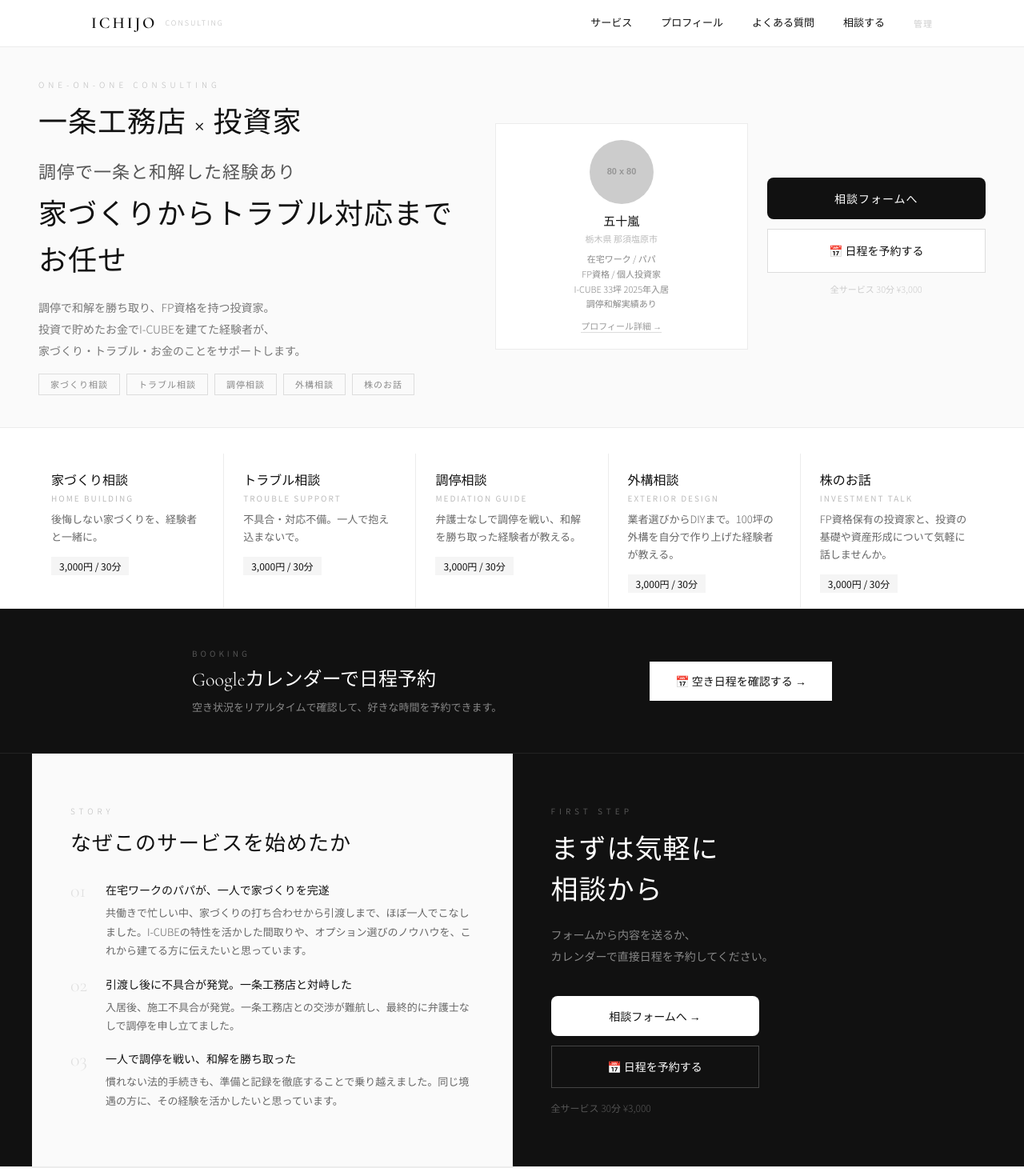
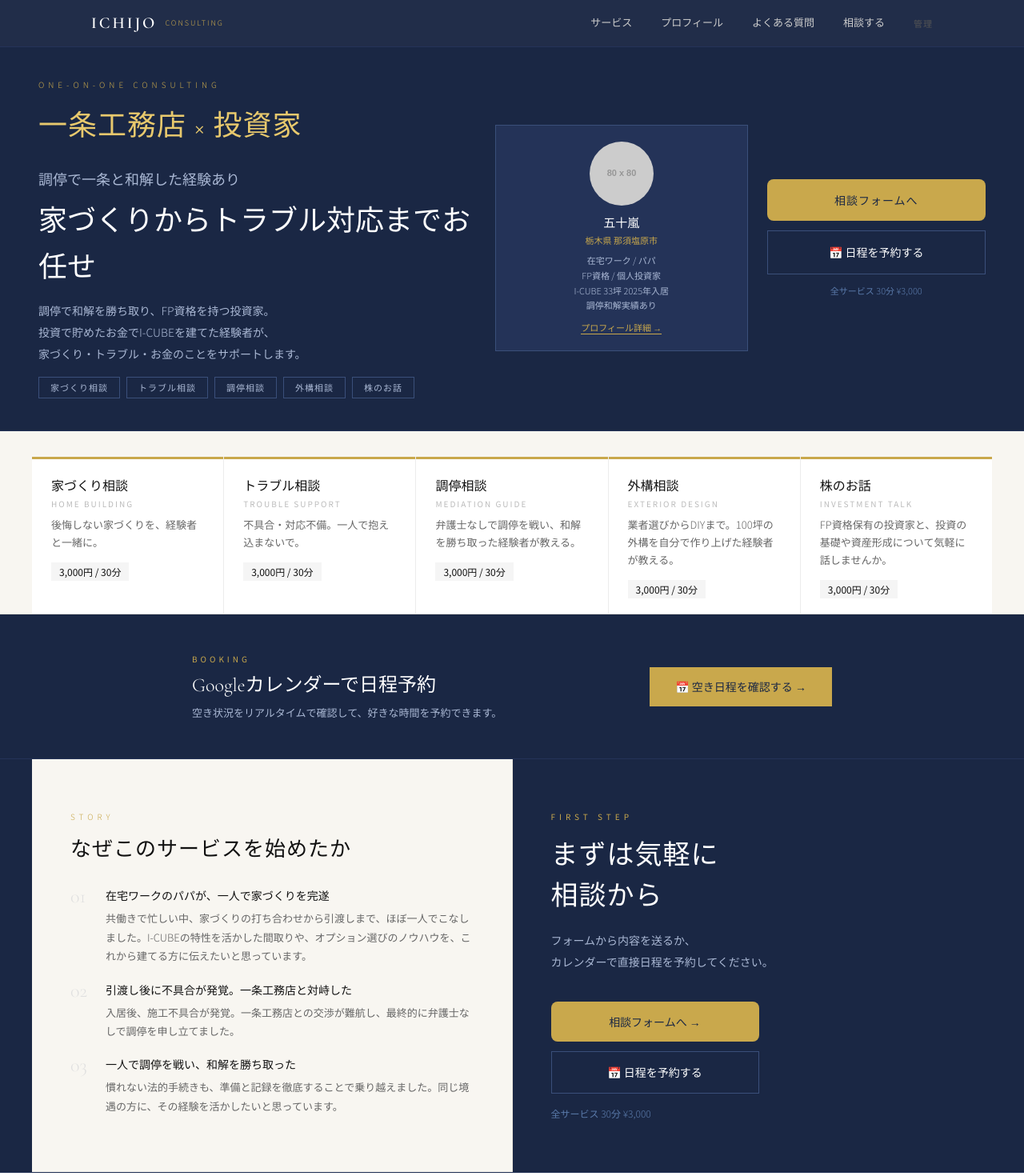
Before and after one commit to tradehant1-cloud/ichijo-consul, a React (Vite) app: page / in a window 1280 px wide. Shown: the top 1470 px of the page at 80% size. Built offline with nearby package versions, Linux system fonts and the light colour scheme.

Commit message:
navy gold theme

```diff
--- a/src/App.jsx
+++ b/src/App.jsx
@@ -142,22 +142,28 @@
     @import url('https://fonts.googleapis.com/css2?family=Cormorant+Garamond:wght@300;400;600&family=Noto+Sans+JP:wght@300;400;500&display=swap');
     * { box-sizing: border-box; margin: 0; padding: 0; }
     html, body { overflow-x: hidden; max-width: 100%; }
+    :root {
+      --navy: #1a2744;
+      --navy-light: #243358;
+      --gold: #c9a84c;
+      --gold-light: #e8c96d;
+      --off-white: #f8f6f1;
+    }
     .fade-in { animation: fadeIn 0.7s ease both; }
     @keyframes fadeIn { from { opacity: 0; transform: translateY(16px); } to { opacity: 1; transform: translateY(0); } }
     .svc-card { transition: all 0.3s ease; cursor: pointer; }
-    .svc-card:hover { background: #111 !important; color: #fff !important; transform: translateY(-3px); box-shadow: 0 8px 24px rgba(0,0,0,0.12); }
-    .svc-card:hover p, .svc-card:hover .svc-sub, .svc-card:hover .svc-point { color: #aaa !important; }
-    .svc-card:hover .svc-price-tag { background: #222 !important; color: #ccc !important; }
-    .svc-card:hover .svc-num { color: #444 !important; border-color: #333 !important; }
+    .svc-card:hover { background: var(--navy) !important; color: #fff !important; transform: translateY(-3px); box-shadow: 0 8px 24px rgba(26,39,68,0.15); }
+    .svc-card:hover p, .svc-card:hover .svc-sub { color: #aaa !important; }
+    .svc-card:hover .svc-price-tag { background: var(--navy-light) !important; color: var(--gold-light) !important; }
     .nav-link { transition: opacity 0.2s; cursor: pointer; }
     .nav-link:hover { opacity: 0.4; }
     .btn-main { transition: background 0.2s; }
-    .btn-main:hover { background: #333 !important; }
-    .btn-cal:hover { background: #f5f5f5 !important; }
-    .faq-item { border-bottom: 1px solid #ececec; }
-    .case-row:hover { background: #fafafa !important; }
+    .btn-main:hover { background: var(--navy-light) !important; }
+    .btn-cal:hover { background: #f0ede6 !important; }
+    .faq-item { border-bottom: 1px solid #e8e4da; }
+    .case-row:hover { background: var(--off-white) !important; }
     @media (max-width: 768px) {
-      .hero-title { font-size: 30px !important; line-height: 1.5 !important; }
+      .hero-title { font-size: 26px !important; line-height: 1.5 !important; }
       .services-grid { grid-template-columns: 1fr !important; }
       .profile-grid { grid-template-columns: 1fr !important; gap: 24px !important; }
       .form-row-2 { grid-template-columns: 1fr !important; }
@@ -178,20 +184,20 @@
       <style>{css}</style>
 
       {/* HEADER */}
-      <header style={{ position: "fixed", top: 0, left: 0, right: 0, zIndex: 100, background: "rgba(255,255,255,0.96)", borderBottom: "1px solid #ececec", backdropFilter: "blur(12px)" }}>
+      <header style={{ position: "fixed", top: 0, left: 0, right: 0, zIndex: 100, background: "rgba(26,39,68,0.97)", borderBottom: "1px solid #243358", backdropFilter: "blur(12px)" }}>
         <div style={{ maxWidth: 1100, margin: "0 auto", padding: "0 1.5rem", height: 58, display: "flex", alignItems: "center", justifyContent: "space-between" }}>
           <div onClick={() => { setView("top"); setMenuOpen(false); }} style={{ cursor: "pointer", display: "flex", alignItems: "center", gap: 10 }}>
-            <span style={{ fontFamily: "'Cormorant Garamond', serif", fontSize: 20, fontWeight: 600, letterSpacing: 3 }}>ICHIJO</span>
-            <span style={{ fontSize: 9, color: "#bbb", letterSpacing: 2, fontWeight: 300 }}>CONSULTING</span>
+            <span style={{ fontFamily: "'Cormorant Garamond', serif", fontSize: 20, fontWeight: 600, letterSpacing: 3, color: "#fff" }}>ICHIJO</span>
+            <span style={{ fontSize: 9, color: "#c9a84c", letterSpacing: 2, fontWeight: 300 }}>CONSULTING</span>
           </div>
           <nav className="nav-desktop" style={{ display: "flex", gap: 36, alignItems: "center" }}>
             {navItems.map(([id, label]) => (
               <span key={id} className="nav-link" onClick={() => { setView(id); setMenuOpen(false); }}
-                style={{ fontSize: 13, fontWeight: view === id ? 500 : 300, borderBottom: view === id ? "1px solid #111" : "1px solid transparent", paddingBottom: 2 }}>
+                style={{ fontSize: 13, fontWeight: view === id ? 500 : 300, color: view === id ? "#c9a84c" : "#ccc", borderBottom: view === id ? "1px solid #c9a84c" : "1px solid transparent", paddingBottom: 2 }}>
                 {label}
               </span>
             ))}
-            <span className="nav-link" onClick={() => { setView("admin"); setMenuOpen(false); }} style={{ fontSize: 11, color: "#ccc", letterSpacing: 1 }}>管理</span>
+            <span className="nav-link" onClick={() => { setView("admin"); setMenuOpen(false); }} style={{ fontSize: 11, color: "#555", letterSpacing: 1 }}>管理</span>
           </nav>
           <button className="mobile-btn" onClick={() => setMenuOpen(!menuOpen)}
             style={{ display: "none", background: "none", border: "none", fontSize: 20, cursor: "pointer", alignItems: "center", justifyContent: "center", width: 36, height: 36 }}>
@@ -213,59 +219,59 @@
         {/* ===== TOP ===== */}
         {view === "top" && (
           <div>
-            <section style={{ background: "#fafafa", padding: "2.5rem 3rem", borderBottom: "1px solid #ececec" }}>
+            <section style={{ background: "#1a2744", padding: "2.5rem 3rem", borderBottom: "1px solid #243358" }}>
               <div style={{ maxWidth: 1200, margin: "0 auto", display: "flex", alignItems: "center", gap: 24 }}>
                 {/* 左側 */}
                 <div className="fade-in" style={{ flex: 2 }}>
-                  <p style={{ fontSize: 10, letterSpacing: 5, color: "#bbb", marginBottom: 12, fontWeight: 300 }}>ONE-ON-ONE CONSULTING</p>
-                  <h1 className="hero-title" style={{ fontFamily: "'Cormorant Garamond', serif", fontSize: 36, fontWeight: 300, lineHeight: 1.6, marginBottom: 16, letterSpacing: 1 }}>
-                    一条工務店 × 投資家<br />
-                    <span style={{ fontSize: 22, color: "#555" }}>調停で一条と和解した経験あり</span><br />
+                  <p style={{ fontSize: 10, letterSpacing: 5, color: "#c9a84c", marginBottom: 12, fontWeight: 300 }}>ONE-ON-ONE CONSULTING</p>
+                  <h1 className="hero-title" style={{ fontFamily: "'Noto Sans JP', sans-serif", fontSize: 36, fontWeight: 300, lineHeight: 1.6, marginBottom: 16, letterSpacing: 0, color: "#fff" }}>
+                    <span style={{ fontFamily: "'Cormorant Garamond', serif", letterSpacing: 1, color: "#e8c96d" }}>一条工務店 × 投資家</span><br />
+                    <span style={{ fontSize: 18, color: "#aab8d4", fontWeight: 300 }}>調停で一条と和解した経験あり</span><br />
                     家づくりからトラブル対応までお任せ
                   </h1>
-                  <p style={{ fontSize: 14, color: "#777", fontWeight: 300, lineHeight: 1.9, marginBottom: 16 }}>
+                  <p style={{ fontSize: 14, color: "#aab8d4", fontWeight: 300, lineHeight: 1.9, marginBottom: 16 }}>
                     調停で和解を勝ち取り、FP資格を持つ投資家。<br />投資で貯めたお金でI-CUBEを建てた経験者が、<br />家づくり・トラブル・お金のことをサポートします。
                   </p>
                   <div style={{ display: "flex", gap: 8, flexWrap: "wrap" }}>
                     {["家づくり相談", "トラブル相談", "調停相談", "外構相談", "株のお話"].map((tag) => (
-                      <span key={tag} style={{ fontSize: 11, border: "1px solid #ddd", padding: "4px 14px", color: "#888", fontWeight: 300, letterSpacing: 1 }}>{tag}</span>
+                      <span key={tag} style={{ fontSize: 11, border: "1px solid #3a4f7a", padding: "4px 14px", color: "#aab8d4", fontWeight: 300, letterSpacing: 1 }}>{tag}</span>
                     ))}
                   </div>
                 </div>
                 {/* 中央：プロフィールカード */}
-                <div style={{ flex: 1, display: "flex", flexDirection: "column", alignItems: "center", gap: 10, padding: "20px", border: "1px solid #ececec", background: "#fff" }}>
-                  <img src="https://placehold.co/80x80/ececec/999?text=Photo" alt="プロフィール"
+                <div style={{ flex: 1, display: "flex", flexDirection: "column", alignItems: "center", gap: 10, padding: "20px", border: "1px solid #3a4f7a", background: "#243358" }}>
+                  <img src="https://placehold.co/80x80/3a4f7a/c9a84c?text=Photo" alt="プロフィール"
                     style={{ width: 80, height: 80, borderRadius: "50%", objectFit: "cover" }} />
                   <div style={{ textAlign: "center" }}>
-                    <div style={{ fontSize: 15, fontWeight: 500, marginBottom: 2 }}>五十嵐</div>
-                    <div style={{ fontSize: 11, color: "#bbb", fontWeight: 300, marginBottom: 8 }}>栃木県 那須塩原市</div>
-                    <div style={{ fontSize: 11, color: "#888", fontWeight: 300, lineHeight: 1.7 }}>
+                    <div style={{ fontSize: 15, fontWeight: 500, marginBottom: 2, color: "#fff" }}>五十嵐</div>
+                    <div style={{ fontSize: 11, color: "#c9a84c", fontWeight: 300, marginBottom: 8 }}>栃木県 那須塩原市</div>
+                    <div style={{ fontSize: 11, color: "#aab8d4", fontWeight: 300, lineHeight: 1.7 }}>
                       在宅ワーク / パパ<br />FP資格 / 個人投資家<br />I-CUBE 33坪 2025年入居<br />調停和解実績あり
                     </div>
                   </div>
-                  <span onClick={() => setView("profile")} style={{ fontSize: 11, color: "#999", borderBottom: "1px solid #ddd", cursor: "pointer", fontWeight: 300 }}>プロフィール詳細 →</span>
+                  <span onClick={() => setView("profile")} style={{ fontSize: 11, color: "#c9a84c", borderBottom: "1px solid #c9a84c", cursor: "pointer", fontWeight: 300 }}>プロフィール詳細 →</span>
                 </div>
                 {/* 右側 */}
                 <div style={{ flex: 1, display: "flex", flexDirection: "column", gap: 12, alignItems: "stretch" }}>
                   <button className="btn-main" onClick={() => setView("contact")}
-                    style={{ background: "#111", color: "#fff", border: "none", padding: "16px 24px", fontSize: 14, cursor: "pointer", fontFamily: "inherit", fontWeight: 400, letterSpacing: 1 }}>
+                    style={{ background: "#c9a84c", color: "#1a2744", border: "none", padding: "16px 24px", fontSize: 14, cursor: "pointer", fontFamily: "inherit", fontWeight: 500, letterSpacing: 1 }}>
                     相談フォームへ
                   </button>
                   <a href={CALENDAR_URL} target="_blank" rel="noreferrer"
-                    style={{ background: "#fff", color: "#111", border: "1px solid #ddd", padding: "16px 24px", fontSize: 14, fontFamily: "inherit", fontWeight: 300, textDecoration: "none", display: "block", textAlign: "center" }}>
+                    style={{ background: "transparent", color: "#fff", border: "1px solid #3a4f7a", padding: "16px 24px", fontSize: 14, fontFamily: "inherit", fontWeight: 300, textDecoration: "none", display: "block", textAlign: "center" }}>
                     📅 日程を予約する
                   </a>
-                  <p style={{ fontSize: 11, color: "#ccc", fontWeight: 300, textAlign: "center" }}>全サービス 30分 ¥3,000</p>
+                  <p style={{ fontSize: 11, color: "#5a7aaa", fontWeight: 300, textAlign: "center" }}>全サービス 30分 ¥3,000</p>
                 </div>
               </div>
             </section>
 
             {/* Services */}
-            <section style={{ padding: "2rem 1.5rem 0", borderBottom: "1px solid #ececec" }}>
+            <section style={{ padding: "2rem 1.5rem 0", borderBottom: "1px solid #e8e4da", background: "#f8f6f1" }}>
               <div style={{ maxWidth: 1200, margin: "0 auto" }}>
                 <div className="services-grid" style={{ display: "grid", gridTemplateColumns: "repeat(5, 1fr)", gap: 1, background: "#ececec" }}>
                   {SERVICES.map((s) => (
-                    <div key={s.id} className="svc-card" onClick={() => setView("service")} style={{ background: "#fff", padding: "20px 24px" }}>
+                    <div key={s.id} className="svc-card" onClick={() => setView("service")} style={{ background: "#fff", padding: "20px 24px", borderTop: "3px solid #c9a84c" }}>
                       <h3 style={{ fontSize: 16, fontWeight: 500, marginBottom: 4 }}>{s.title}</h3>
                       <div className="svc-sub" style={{ fontSize: 10, color: "#bbb", letterSpacing: 2, marginBottom: 8 }}>{s.sub}</div>
                       <p style={{ fontSize: 13, color: "#666", lineHeight: 1.7, fontWeight: 300, marginBottom: 12 }}>{s.tagline}</p>
@@ -277,27 +283,27 @@
             </section>
 
             {/* Calendar Banner */}
-            <section style={{ padding: "3rem 1.5rem", background: "#111", borderBottom: "1px solid #222" }}>
+            <section style={{ padding: "3rem 1.5rem", background: "#1a2744", borderBottom: "1px solid #243358" }}>
               <div className="cal-banner" style={{ maxWidth: 800, margin: "0 auto", display: "flex", alignItems: "center", justifyContent: "space-between", gap: 24 }}>
                 <div>
-                  <p style={{ fontSize: 10, letterSpacing: 4, color: "#555", marginBottom: 8 }}>BOOKING</p>
+                  <p style={{ fontSize: 10, letterSpacing: 4, color: "#c9a84c", marginBottom: 8 }}>BOOKING</p>
                   <h3 style={{ fontFamily: "'Cormorant Garamond', serif", fontSize: 24, fontWeight: 300, color: "#fff", marginBottom: 6 }}>Googleカレンダーで日程予約</h3>
-                  <p style={{ fontSize: 13, color: "#888", fontWeight: 300 }}>空き状況をリアルタイムで確認して、好きな時間を予約できます。</p>
+                  <p style={{ fontSize: 13, color: "#aab8d4", fontWeight: 300 }}>空き状況をリアルタイムで確認して、好きな時間を予約できます。</p>
                 </div>
                 <a href={CALENDAR_URL} target="_blank" rel="noreferrer"
                   className="btn-cal"
-                  style={{ background: "#fff", color: "#111", border: "none", padding: "14px 32px", fontSize: 14, cursor: "pointer", fontFamily: "inherit", fontWeight: 400, textDecoration: "none", whiteSpace: "nowrap", flexShrink: 0, display: "inline-block", transition: "background 0.2s" }}>
+                  style={{ background: "#c9a84c", color: "#1a2744", border: "none", padding: "14px 32px", fontSize: 14, cursor: "pointer", fontFamily: "inherit", fontWeight: 500, textDecoration: "none", whiteSpace: "nowrap", flexShrink: 0, display: "inline-block", transition: "background 0.2s" }}>
                   📅 空き日程を確認する →
                 </a>
               </div>
             </section>
 
             {/* Story + CTA 左右レイアウト */}
-            <section style={{ borderBottom: "1px solid #ececec", background: "#111" }}>
+            <section style={{ borderBottom: "1px solid #243358", background: "#1a2744" }}>
               <div style={{ maxWidth: 1200, margin: "0 auto", display: "flex", minHeight: 400 }}>
                 {/* 左：ストーリー */}
-                <div style={{ flex: 1, padding: "4rem 3rem", background: "#fafafa", borderRight: "1px solid #ececec" }}>
-                  <p style={{ fontSize: 10, letterSpacing: 5, color: "#bbb", marginBottom: 14, fontWeight: 300 }}>STORY</p>
+                <div style={{ flex: 1, padding: "4rem 3rem", background: "#f8f6f1", borderRight: "1px solid #e8e4da" }}>
+                  <p style={{ fontSize: 10, letterSpacing: 5, color: "#c9a84c", marginBottom: 14, fontWeight: 300 }}>STORY</p>
                   <h2 style={{ fontFamily: "'Cormorant Garamond', serif", fontSize: 26, fontWeight: 300, marginBottom: 28, letterSpacing: 1 }}>なぜこのサービスを始めたか</h2>
                   <div style={{ display: "flex", flexDirection: "column", gap: 20 }}>
                     {[
@@ -316,21 +322,21 @@
                   </div>
                 </div>
                 {/* 右：CTA */}
-                <div style={{ flex: 1, padding: "4rem 3rem", background: "#111", display: "flex", flexDirection: "column", justifyContent: "center", alignItems: "flex-start" }}>
-                  <p style={{ fontSize: 10, letterSpacing: 5, color: "#555", marginBottom: 16 }}>FIRST STEP</p>
+                <div style={{ flex: 1, padding: "4rem 3rem", background: "#1a2744", display: "flex", flexDirection: "column", justifyContent: "center", alignItems: "flex-start" }}>
+                  <p style={{ fontSize: 10, letterSpacing: 5, color: "#c9a84c", marginBottom: 16 }}>FIRST STEP</p>
                   <h2 style={{ fontFamily: "'Cormorant Garamond', serif", fontSize: 34, fontWeight: 300, marginBottom: 16, letterSpacing: 1, color: "#fff" }}>まずは気軽に<br />相談から</h2>
-                  <p style={{ fontSize: 14, color: "#888", fontWeight: 300, marginBottom: 36, lineHeight: 1.9 }}>フォームから内容を送るか、<br />カレンダーで直接日程を予約してください。</p>
+                  <p style={{ fontSize: 14, color: "#aab8d4", fontWeight: 300, marginBottom: 36, lineHeight: 1.9 }}>フォームから内容を送るか、<br />カレンダーで直接日程を予約してください。</p>
                   <div style={{ display: "flex", flexDirection: "column", gap: 12, width: "100%", maxWidth: 260 }}>
                     <button className="btn-main" onClick={() => setView("contact")}
-                      style={{ background: "#fff", color: "#111", border: "none", padding: "15px 36px", fontSize: 14, cursor: "pointer", fontFamily: "inherit", fontWeight: 400 }}>
+                      style={{ background: "#c9a84c", color: "#1a2744", border: "none", padding: "15px 36px", fontSize: 14, cursor: "pointer", fontFamily: "inherit", fontWeight: 500 }}>
                       相談フォームへ →
                     </button>
                     <a href={CALENDAR_URL} target="_blank" rel="noreferrer"
-                      style={{ background: "transparent", color: "#fff", border: "1px solid #444", padding: "15px 36px", fontSize: 14, fontFamily: "inherit", fontWeight: 300, textDecoration: "none", display: "block", textAlign: "center" }}>
+                      style={{ background: "transparent", color: "#fff", border: "1px solid #3a4f7a", padding: "15px 36px", fontSize: 14, fontFamily: "inherit", fontWeight: 300, textDecoration: "none", display: "block", textAlign: "center" }}>
                       📅 日程を予約する
                     </a>
                   </div>
-                  <p style={{ marginTop: 16, fontSize: 12, color: "#555", fontWeight: 300 }}>全サービス 30分 ¥3,000</p>
+                  <p style={{ marginTop: 16, fontSize: 12, color: "#5a7aaa", fontWeight: 300 }}>全サービス 30分 ¥3,000</p>
                 </div>
               </div>
             </section>
```
